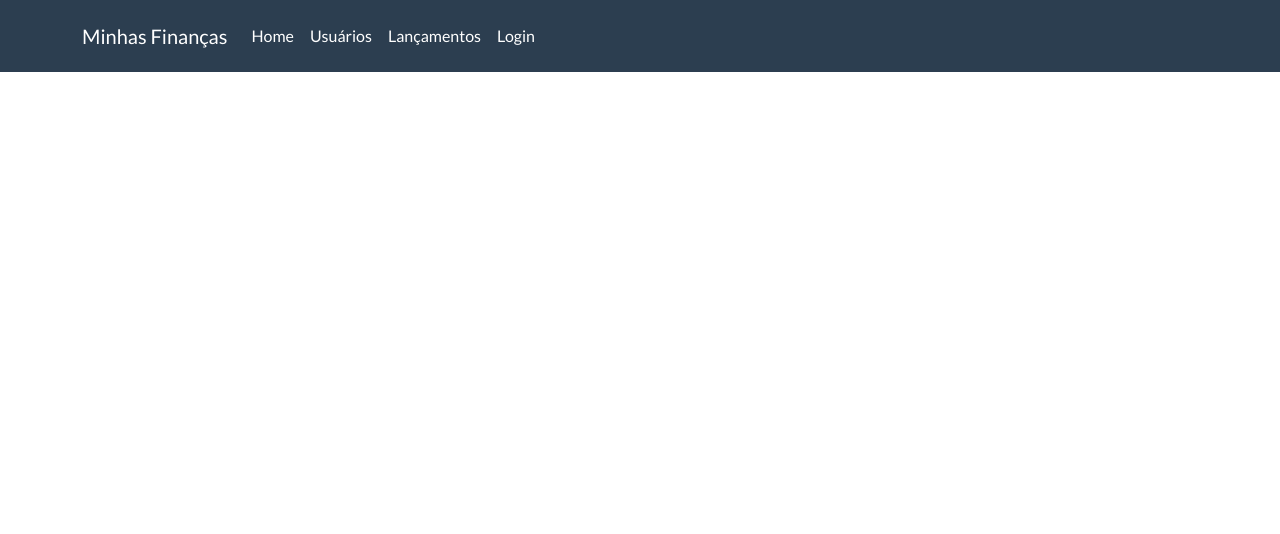
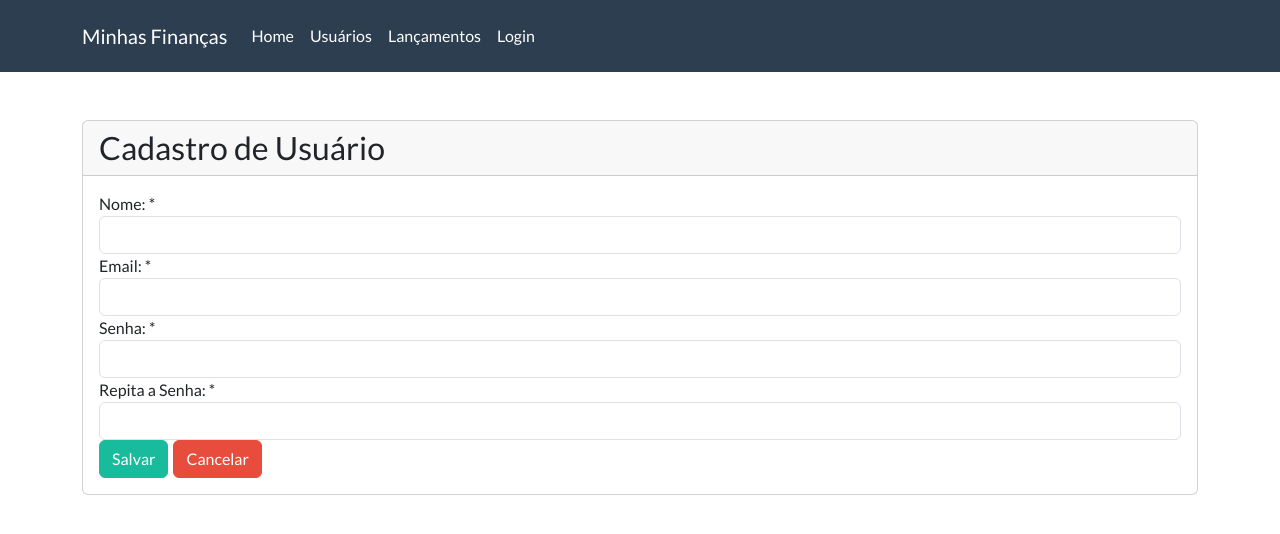
Before and after one commit to dugraf/Curso-Full-Stack-com-Spring-Boot-e-React-JS, a React (Create React App) app in the folder frontend/: page /#/cadastro-usuarios in a window 1280 px wide. Before the commit this address led to /#/home. Shown: the top 534 px of the page. Built offline with nearby package versions, Linux system fonts and the light colour scheme.

Commit message:
Downgrade das versões
    "react": "^16.10.1",
    "react-dom": "^16.10.1",
    "react-router-dom": "^5.1.2",
    "react-scripts": "3.1.2",

```diff
--- a/frontend/src/index.js
+++ b/frontend/src/index.js
@@ -1,16 +1,9 @@
 import React from 'react';
-import ReactDOM from 'react-dom/client';
+import ReactDOM from 'react-dom';
 import App from './main/App';
-import reportWebVitals from './reportWebVitals';
 
-const root = ReactDOM.createRoot(document.getElementById('root'));
-root.render(
-  <React.StrictMode>
-    <App />
-  </React.StrictMode>
-);
+ReactDOM.render(<App />, document.getElementById('root'));
 
 // If you want to start measuring performance in your app, pass a function
 // to log results (for example: reportWebVitals(console.log))
 // or send to an analytics endpoint. Learn more: https://bit.ly/CRA-vitals
-reportWebVitals();
--- a/frontend/src/main/rotas.js
+++ b/frontend/src/main/rotas.js
@@ -3,15 +3,15 @@ import React from 'react'
 import Login from '../views/login'
 import CadastroUsuario from '../views/cadastroUsuario'
 
-import {Routes, Route, Switch, HashRouter} from 'react-router-dom'
+import {Route, Switch, HashRouter} from 'react-router-dom'
 
 function Rotas(){
     return (
         <HashRouter>
-            <Routes>
-                <Route exact path="/login" element={<Login/>}/>
-                <Route exact path="/cadastro-usuarios" element={<CadastroUsuario/>}/>
-            </Routes>
+            <Switch>
+                <Route path="/login" component={Login} />
+                <Route path="/cadastro-usuarios" component={CadastroUsuario} />
+            </Switch>
         </HashRouter>
     )
 }
```
Also changed, not shown: frontend/package.json (+7 -4 lines), 1 other file (tests, documents, lock files or other folders).
